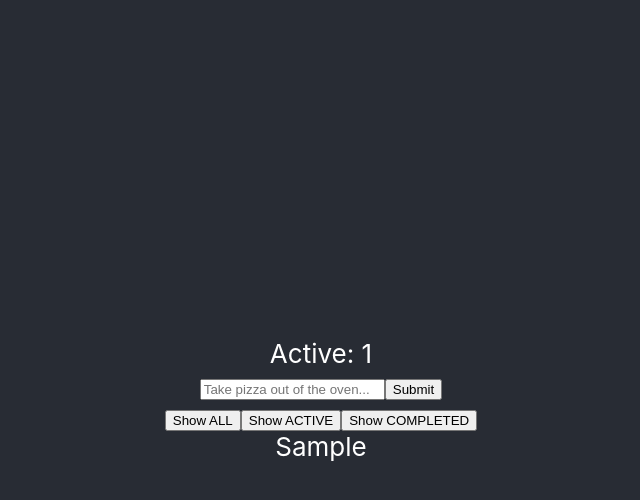
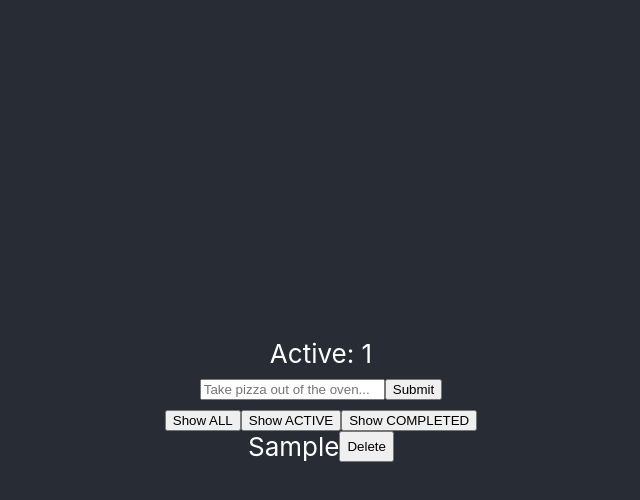
Before and after one commit to chrisngyn/Forget-Me-Not, a React (Create React App) app: page / in a window 1280 px wide. Both pictures are taken after typing "Sample" into the empty fields and a click on the button "Submit". Shown: the top 500 px of the page, without its empty margins (319-959 px from the left). Built offline with nearby package versions, Linux system fonts and the light colour scheme.

Commit message:
complete deleting function

```diff
--- a/src/Components/Entry.js
+++ b/src/Components/Entry.js
@@ -3,11 +3,15 @@ import React from "react";
 // Made a new component so that we can add more functionality
 // each entry in our todo array will map to one of these Entry objects, our map function will map an entry to this function which makes a div
 // each div, if you click on it, will call a function to "cross it off" and update its field complete from false to true
+
+// our props object: key (id), completeEntry (a clickable function), and element (our actual entry state element, 'element.text' because of TodoForm)
+
 export default (props) => (
-    <div style={{
-        textDecoration: props.element.complete ? "line-through" : "" // if the complete field is true make it line through, else nothing
-    }}
-    onClick={props.completeEntry}>
-        {props.element.text}
+    // we want to add a "delete" button to each div too, so let's make another div for the button and wrap both divs into one bigger div
+    <div style={{ display: "flex", justifyContent: "center" }}>
+        <div style={{ textDecoration: props.element.complete ? "line-through" : "" }} onClick={props.completeEntry}>
+            {props.element.text}
+        </div>
+        <button onClick={props.delete}>Delete</button>
     </div>
 )
--- a/src/Components/TodoList.js
+++ b/src/Components/TodoList.js
@@ -46,6 +46,12 @@ export default class TodoList extends React.Component {
                     return element; // don't do anything
                 }
             })
+        })
+    }
+
+    delete = (id) => {
+        this.setState({
+            entries: this.state.entries.filter(element => element.id != id) // when using filter the argument is a boolean expression, if true add it
         })
     }
 
@@ -102,6 +108,7 @@ export default class TodoList extends React.Component {
                         <Entry
                             key={element.id}
                             completeEntry={() => this.completeEntry(element.id)} // pass a function as one of the prop fields so we can update
+                            delete={() => this.delete(element.id)}
                             element={element}/> // we send the object entry over to Entry
                     ))
                 }
```
